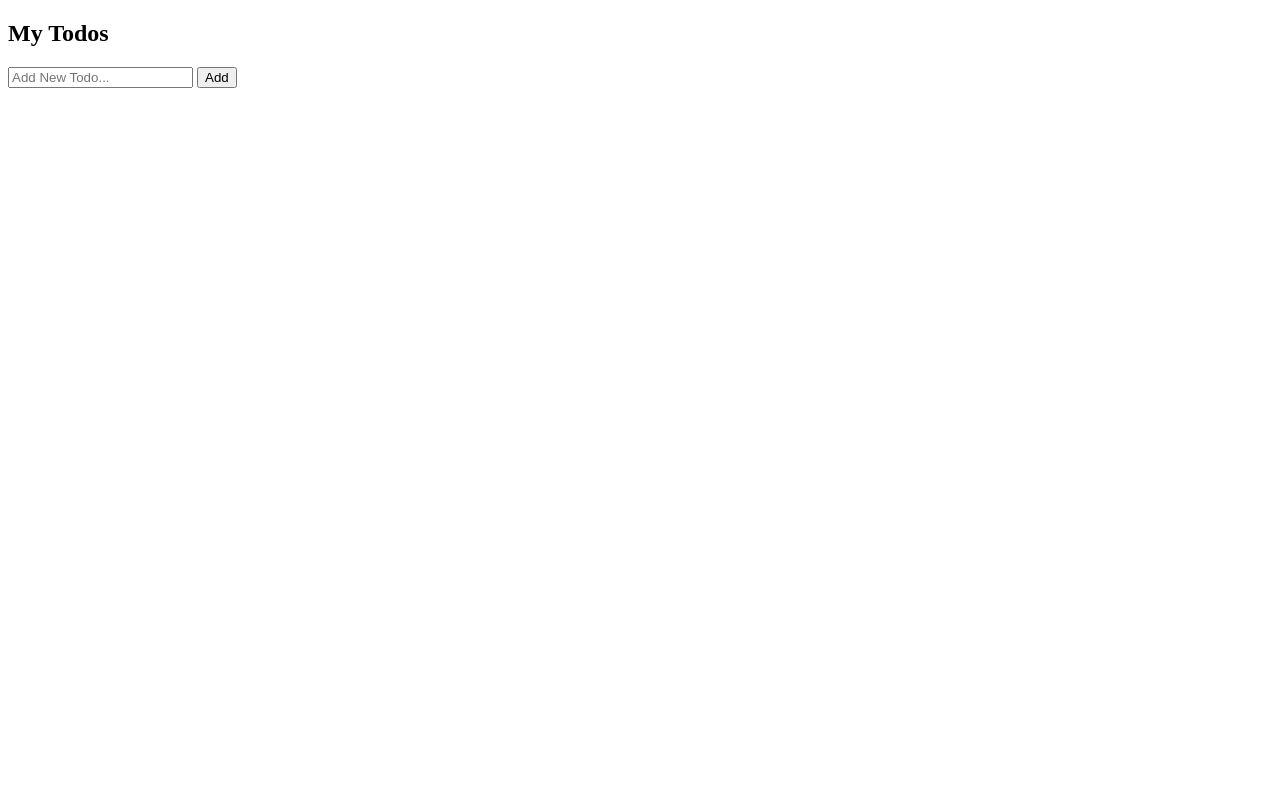
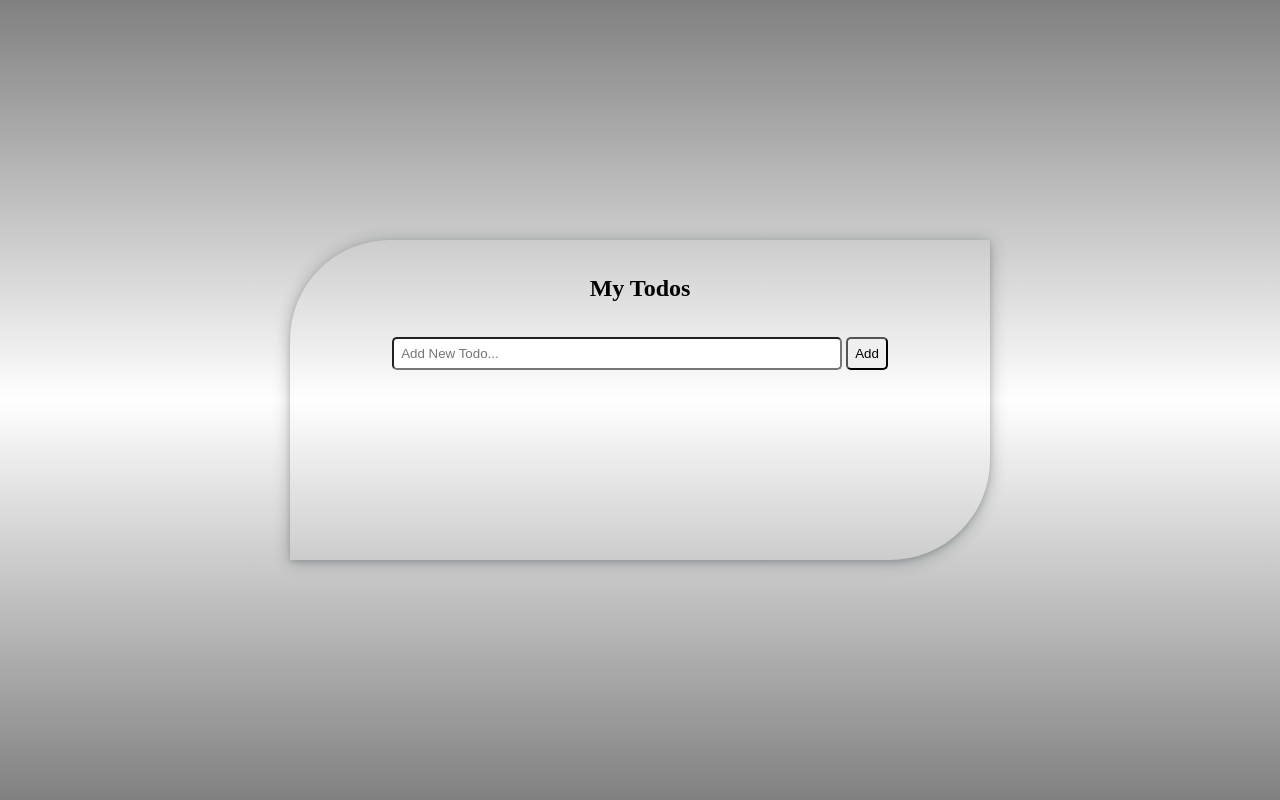
Before and after one commit to UMMETAYDIN/Proje-Todo, a plain HTML site: page proje 1/index.html in a window 1280 px wide. Drawn offline with Linux system fonts and the light colour scheme.

Commit message:
css start

```diff
--- a/proje 1/style.css
+++ b/proje 1/style.css
@@ -1,4 +1,4 @@
-@import url('https://fonts.googleapis.com/css2?family=Hubballi&family=Yeon+Sung&display=swap
+/* @import url('https://fonts.googleapis.com/css2?family=Hubballi&family=Yeon+Sung&display=swap */
 
 
 
@@ -6,13 +6,44 @@
     margin: 0;
     padding: 0;
     box-sizing: border-box;
-    font-family: 'Yeon Sung', cursive;
+    /* font-family: 'Yeon Sung', cursive; */
+}
+
+body{
+    height:100vh;
+    background: linear-gradient(gray, white, gray);
+    display: flex;
+    justify-content: center;
+    align-items: center;
 }
 
 .container{
     width: 85vw;
-    background-color: blueviolet;
+    box-shadow: rgba(14, 30, 37, 0.12) 0px 2px 4px 0px, rgba(14, 30, 37, 0.32) 0px 2px 16px 0px;
     max-width: 700px;
     min-height: 40vh;
+    border-top-left-radius: 100px;
+    border-bottom-right-radius: 100px;
 
 }
+
+h2{
+    text-align: center;
+    margin: 35px;
+
+}
+
+.todo-add{
+    text-align: center;
+}
+
+#todo-input{
+    padding: 7px;
+    width: 450px;
+    border-radius: 5px;
+}
+
+#todo-button{
+    padding: 7px;
+    border-radius: 5px;
+}
```
